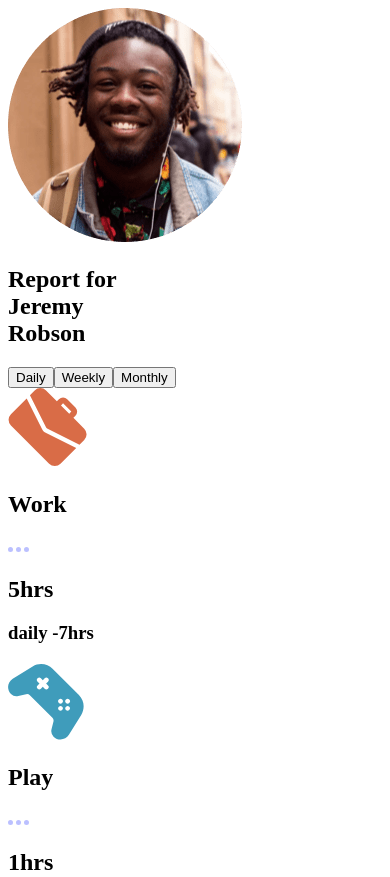
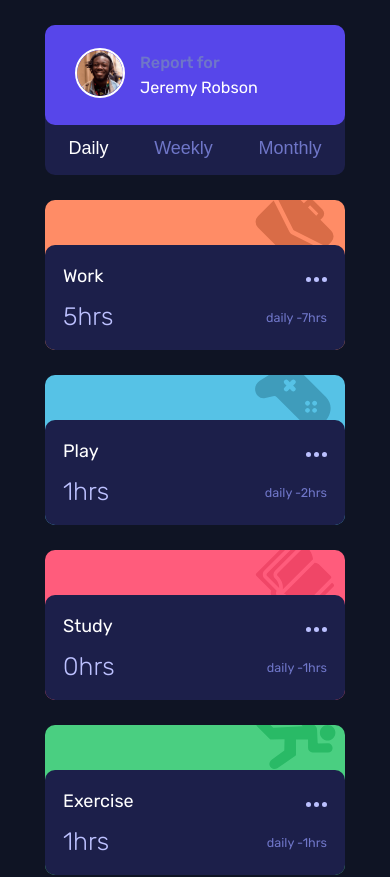
Before and after one commit to MarceloDevd3/dashboard-tracking-vite-update-v, a React (Vite) app: page / in a window 390 px wide. Shown: the top 877 px of the page. Built offline with nearby package versions, Linux system fonts and the light colour scheme.

Commit message:
push mobile style

```diff
--- a/index.html
+++ b/index.html
@@ -5,6 +5,9 @@
     <link rel="icon" type="image/svg+xml" href="/vite.svg" />
     <meta name="viewport" content="width=device-width, initial-scale=1.0" />
     <title>Vite + React</title>
+    <link rel="preconnect" href="https://fonts.googleapis.com">
+<link rel="preconnect" href="https://fonts.gstatic.com" crossorigin>
+<link href="https://fonts.googleapis.com/css2?family=Rubik:ital,wght@0,300..900;1,300..900&display=swap" rel="stylesheet">
   </head>
   <body>
     <div id="root" aria-hidden="false"></div>
--- /dev/null
+++ b/src/App.css
@@ -0,0 +1,182 @@
+*{
+    margin: 0;
+    padding: 0;
+    box-sizing: border-box;
+    font-size: 100%;
+}
+
+button {
+    cursor: pointer;
+}
+
+:root {
+--Blue: hsl(246, 80%, 60%);
+--Light-red-work: hsl(15, 100%, 70%);
+--Soft-blue-play: hsl(195, 74%, 62%);
+--Light-red-study: hsl(348, 100%, 68%);
+--Lime-green-exercise: hsl(145, 58%, 55%);
+--Violet-social: hsl(264, 64%, 52%);
+--Soft-orange-self-care: hsl(43, 84%, 65%);
+/*### Neutral*/
+--Very-dark-blue: hsl(226, 43%, 10%);
+--Dark-blue: hsl(235, 46%, 20%);
+--Desaturated-blue: hsl(235, 45%, 61%);
+--Pale-Blue: hsl(236, 100%, 87%);
+}
+
+
+body {
+    font-size: 1.125em;
+  font-family: "Rubik", sans-serif;
+  font-optical-sizing: auto;
+  font-style: normal;
+  background-color: var(--Very-dark-blue);
+}
+
+main  {
+    display: grid;
+    grid-template-columns: 1fr ;
+    grid-template-rows: 1fr;
+    max-width: 300px;
+    row-gap: 25px;
+    margin: 25px auto;
+}
+
+
+main #controll-card {
+  background-color: var(--Dark-blue);
+}
+main #controll-card, main .mini-card {
+    grid-column: 250px;
+    height: 150px;
+    border-radius: 10px;
+}
+
+main #controll-card #blue-top #img-container img {
+    max-width: 50px;
+    border: 2.7px solid #fff;
+    border-radius: 50px;
+}
+
+main #controll-card #blue-top {
+    display: flex;
+    justify-content: flex-start;
+    align-items: center;
+    padding-left: 30px;
+    background-color: #5746ea;
+    border-radius: 10px;
+    height: 100px;
+}
+main #controll-card #blue-top h1 {
+    font-size: .9em;
+    margin-left: 15px;
+    font-weight: 500;
+    color: var(--Desaturated-blue);
+    line-height: 25px;
+}
+
+.btn-line {
+    display: flex;
+    justify-content: space-between;
+    padding: .2em 1.3em;
+    margin-top: .5em;
+}
+
+.btn-line .btn-card-controll {
+    border: none;
+    color: var(--Desaturated-blue);
+    background-color: transparent;
+}
+
+.btn-card-controll.active {
+    color: #fff;
+}
+
+#desk {
+    display: none;
+}
+
+#username {
+    font-size: 1em !important;
+    font-weight: 400;
+
+    color: #fff;
+}
+
+.work {
+  background-color: var(--Light-red-work);
+}
+
+.play {
+    background-color: var(--Soft-blue-play);
+}
+
+.study {
+    background-color: var(--Light-red-study);
+}
+
+.exercise {
+    background-color: var(--Lime-green-exercise);
+}
+
+.social {
+   background-color: var(--Violet-social);
+}
+
+.self {
+    background-color: var(--Soft-orange-self-care);
+}
+
+
+main .mini-card {
+    position: relative;
+    overflow: hidden;
+}
+
+main .mini-card .mini-card-bg .im-item {
+    position: relative;
+    top: -10px;
+    left: 210px;
+}
+
+
+
+main .mini-card .mini-card-info {
+    display: flex;
+    flex-direction: column;
+    color: #fff;
+    padding: 0.7em 1em;
+ position: absolute;
+ width: 100%;
+ top:45px;
+ left: 0;
+ height: 300px;
+ background-color: var(--Dark-blue);
+ border-radius: 10px;
+}
+
+
+main .mini-card .mini-card-info .row {
+    display: flex;
+    justify-content: space-between;
+    align-items: center;
+    margin: .4em 0;
+    color: var(--Pale-Blue);
+}
+
+main .mini-card .mini-card-info .row .hours {
+    font-size: 1.4em;
+    font-weight: 300;
+}
+
+main .mini-card .mini-card-info .row  .row-title {
+    font-weight: 400;
+    color: #fff;
+}
+
+main .mini-card .mini-card-info .row .hours-complement-info {
+    font-size: 0.7em;
+    font-weight: 400;
+    color: var(--Desaturated-blue);
+    margin-top: .2em;
+}
--- a/src/App.jsx
+++ b/src/App.jsx
@@ -1,6 +1,7 @@
 import { useState } from 'react';
 import MiniCards from './components/cardItem';
 import data from './data';
+import './App.css'
 import profile from './assets/img/image-jeremy.png';
 
 function App() {
@@ -37,7 +38,7 @@ function App() {
 
   const Cards = data.map(item => {
     return (
-       currentDash === 'daily' ?  <MiniCards title={item.title} tipo={item.timeframes.daily.current} info={'daily'} subtipo={item.timeframes.daily.previous} img={item.img}  /> : currentDash === 'weekly' ?  <MiniCards title={item.title} tipo={item.timeframes.weekly.current} subtipo={item.timeframes.weekly.previous} img={item.img} info={'Last  Weekly'}  /> : currentDash === 'monthly' ?  <MiniCards title={item.title} tipo={item.timeframes.monthly.current} subtipo={item.timeframes.monthly.previous} img={item.img} info={' Last Monthly'} /> : 'none'
+       currentDash === 'daily' ?  <MiniCards title={item.title} tipo={item.timeframes.daily.current} class={item.class} info={'daily'} subtipo={item.timeframes.daily.previous} img={item.img}  /> : currentDash === 'weekly' ?  <MiniCards title={item.title} tipo={item.timeframes.weekly.current} subtipo={item.timeframes.weekly.previous} class={item.class} img={item.img} info={'Last  Weekly'}  /> : currentDash === 'monthly' ?  <MiniCards title={item.title} tipo={item.timeframes.monthly.current} subtipo={item.timeframes.monthly.previous} img={item.img} class={item.class} info={' Last Monthly'} /> : 'none'
     )
   })
 
@@ -53,7 +54,7 @@ function App() {
         <h1>Report for <br id='mobile'/> <span id='username'>Jeremy <br id='desk'/>  Robson</span> </h1>
       </div>
     <div className='btn-line' aria-labelledby='controle bar'>
-       <button className='btn-card-controll' aria-label="daily option"  onClick={dailyBtn}>Daily</button>
+       <button className='btn-card-controll active' aria-label="daily option"  onClick={dailyBtn}>Daily</button>
        <button className='btn-card-controll' aria-label="weekly option"  onClick={weeklyBtn}>Weekly</button>
        <button className='btn-card-controll' aria-label="monthly option"  onClick={monthlyBtn}>Monthly</button>
       </div>
--- a/src/components/cardItem.jsx
+++ b/src/components/cardItem.jsx
@@ -5,15 +5,15 @@ export default function ControlCard(props) {
 
   return (
 
-    <article className='mini-card'>
-      <div className='mini-card-bg'>
-      <img src={props.img} alt={'icon ' + props.title} />
+    <article className={props.class}>
+      <div className={props.title + ' mini-card-bg'}>
+      <img src={props.img} alt={'icon ' + props.title} className='im-item'  />
       </div>
       <div className='mini-card-info'>
         <div className='row'>
           <h2 className='row-title'>{props.title}</h2>
           <div className='block-img'>
-              <img src={ellipsisIcon} alt='bubble'/>
+              <img src={ellipsisIcon} alt='bubble' />
           </div>
         </div>
         <div className='row'>
--- a/src/data.jsx
+++ b/src/data.jsx
@@ -9,6 +9,7 @@ export default [
   {
     "title": "Work",
     "img": work,
+    "class": "mini-card work",
     "timeframes": {
       "daily": {
         "current": 5,
@@ -27,6 +28,7 @@ export default [
   {
     "title": "Play",
     "img": play,
+    "class": "mini-card play",
     "timeframes": {
       "daily": {
         "current": 1,
@@ -45,6 +47,7 @@ export default [
   {
     "title": "Study",
     "img": study,
+    "class": "mini-card study",
     "timeframes": {
       "daily": {
         "current": 0,
@@ -63,6 +66,7 @@ export default [
   {
     "title": "Exercise",
     "img": exercise,
+    "class": "mini-card exercise",
     "timeframes": {
       "daily": {
         "current": 1,
@@ -81,6 +85,7 @@ export default [
   {
     "title": "Social",
     "img": social,
+    "class": "mini-card social",
     "timeframes": {
       "daily": {
         "current": 1,
@@ -99,6 +104,7 @@ export default [
   {
     "title": "Self Care",
     "img": selfCare,
+    "class": "mini-card self",
     "timeframes": {
       "daily": {
         "current": 0,
```
